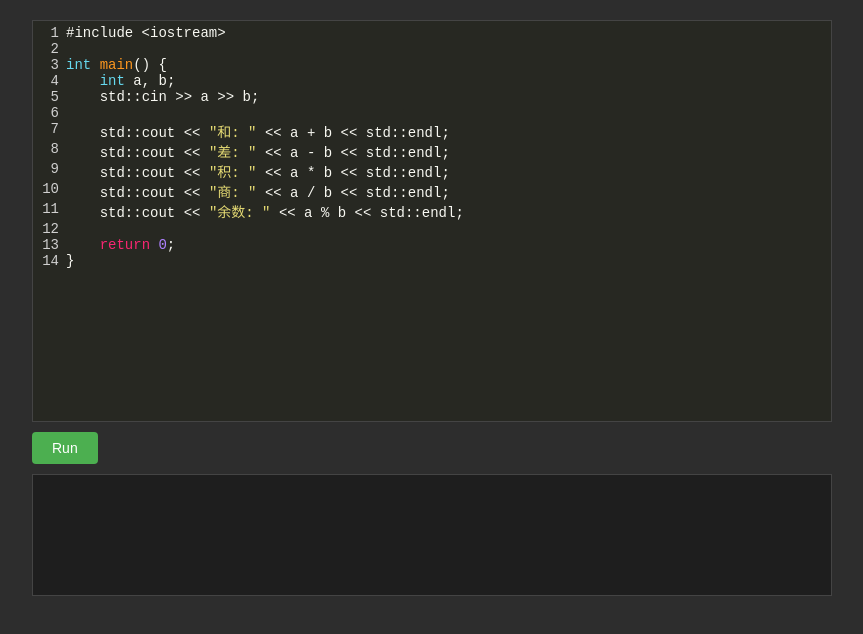
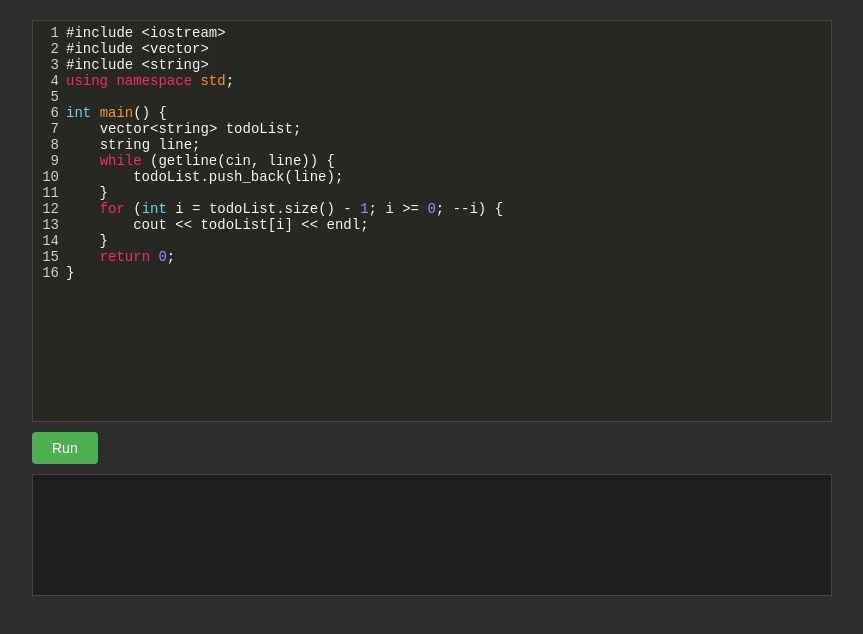
Before and after one commit to marty5499/cpp-online, a website: page public/index.html in a window 1280 px wide. Shown: the whole page, without its empty margins (208-1071 px from the left). Drawn offline with nearby package versions, Linux system fonts and the light colour scheme.

Commit message:
test while input

```diff
--- a/public/index.html
+++ b/public/index.html
@@ -97,17 +97,19 @@
 
         // 設置預設程式碼
         editor.setValue(`#include <iostream>
+#include <vector>
+#include <string>
+using namespace std;
 
 int main() {
-    int a, b;
-    std::cin >> a >> b;
-
-    std::cout << "和: " << a + b << std::endl;
-    std::cout << "差: " << a - b << std::endl;
-    std::cout << "积: " << a * b << std::endl;
-    std::cout << "商: " << a / b << std::endl;
-    std::cout << "余数: " << a % b << std::endl;
-
+    vector<string> todoList;
+    string line;
+    while (getline(cin, line)) {
+        todoList.push_back(line);
+    }
+    for (int i = todoList.size() - 1; i >= 0; --i) {
+        cout << todoList[i] << endl;
+    }
     return 0;
 }`);
 
@@ -143,6 +145,9 @@ int main() {
                     case 'processReady':
                         currentProcessId = message.processId;
                         inputContainer.style.display = 'block';
+                        break;
+                    case 'processDone':
+                        inputContainer.style.display = 'none';
                         break;
                 }
             };
--- a/server.js
+++ b/server.js
@@ -121,8 +121,10 @@ async function compileCpp(code, clientId) {
                 }
 
                 if (code === 0) {
+                    ws.send(JSON.stringify({ type: 'processDone' }));
                     resolve(output);
                 } else {
+                    ws.send(JSON.stringify({ type: 'processDone' }));
                     reject(new Error(`程序退出代码: ${code}\n${errorOutput}`));
                 }
             });
```
